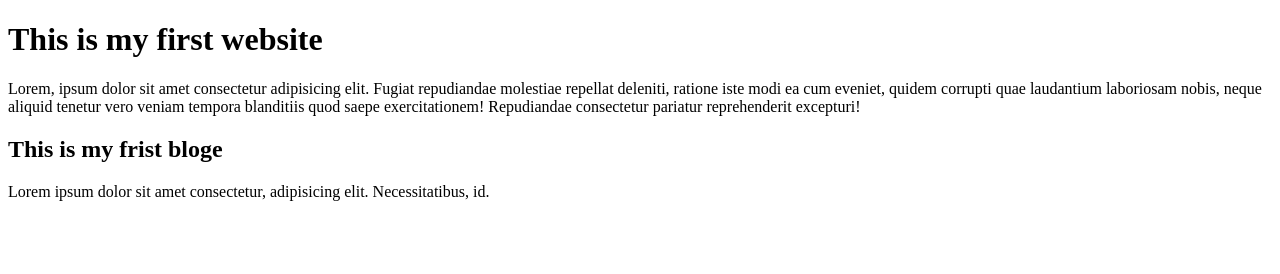
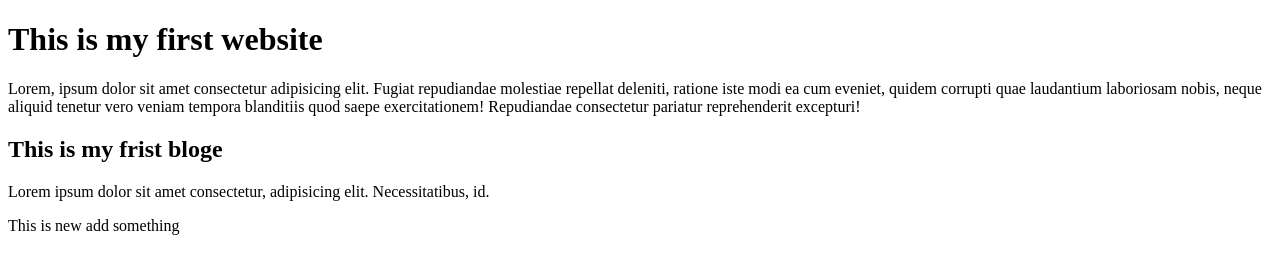
Before and after one commit to Ismail1hosen/First-Repo, a plain HTML site: page index.html in a window 1280 px wide. Drawn offline with Linux system fonts and the light colour scheme.

Commit message:
some changed

```diff
--- a/index.html
+++ b/index.html
@@ -21,5 +21,6 @@
              adipisicing elit. Necessitatibus, id.
 
         </p>
+        <p>This is new add something</p>
 </body>
 </html>
```
